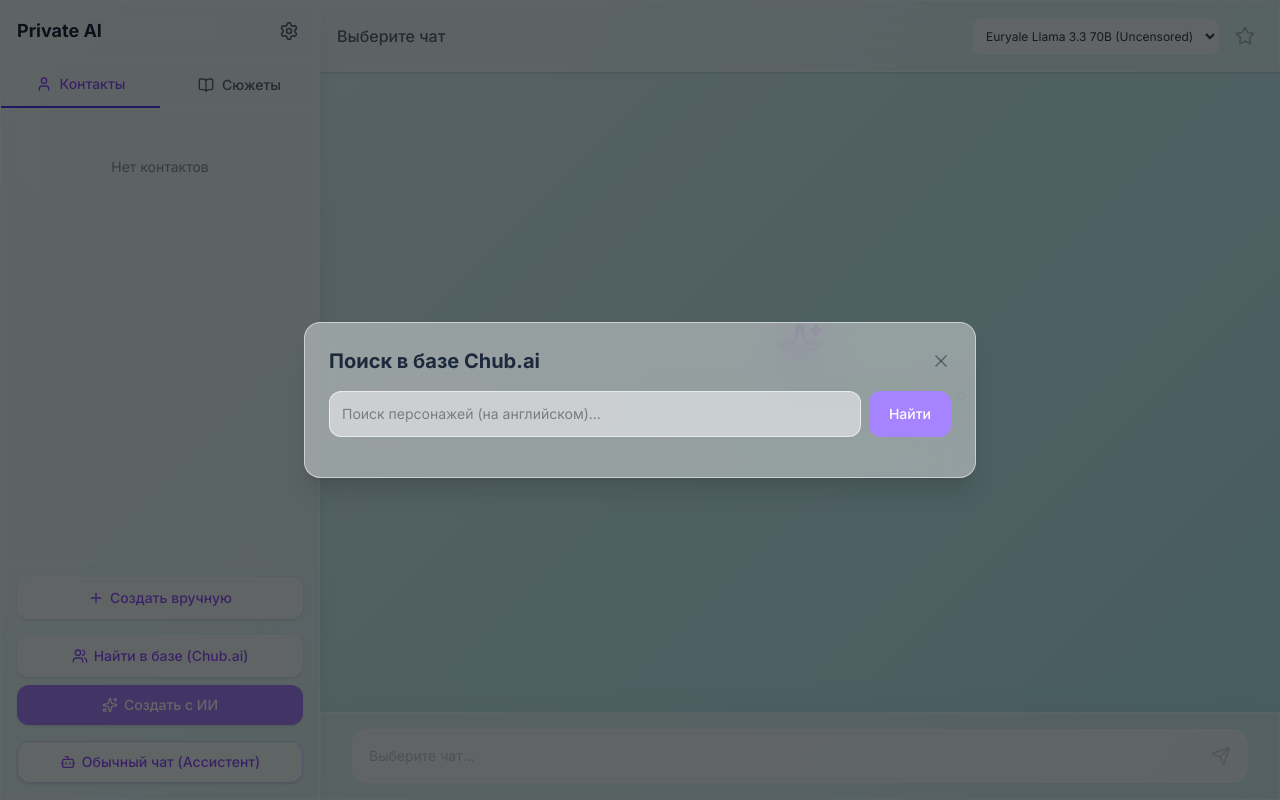
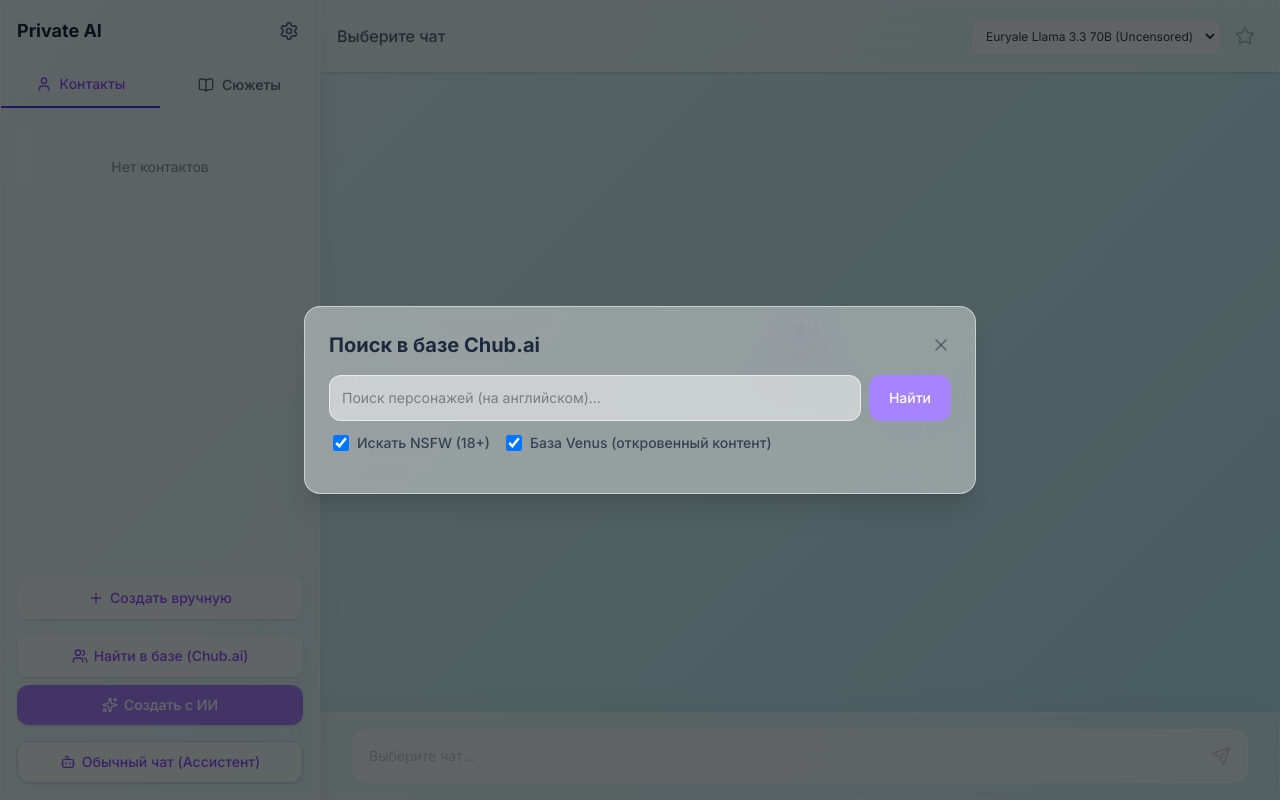
Before and after one commit to msumaneev/private-ai-companion, a React (Vite) app: page / in a window 1280 px wide. Both pictures are taken after a click on the button "Найти в базе (Chub.ai)". Built offline with nearby package versions, Linux system fonts and the light colour scheme.

Commit message:
feat: add UI checkboxes for NSFW and Venus filters in Chub search

```diff
--- a/src/App.jsx
+++ b/src/App.jsx
@@ -39,6 +39,8 @@ function App() {
   const [showContactModal, setShowContactModal] = useState(false);
   const [showChubModal, setShowChubModal] = useState(false);
   const [chubQuery, setChubQuery] = useState('');
+  const [chubIncludeNsfw, setChubIncludeNsfw] = useState(true);
+  const [chubIncludeVenus, setChubIncludeVenus] = useState(true);
   const [chubResults, setChubResults] = useState([]);
   const [isChubLoading, setIsChubLoading] = useState(false);
   const [showStoryModal, setShowStoryModal] = useState(false);
@@ -198,7 +200,10 @@ function App() {
     if (!chubQuery) return;
     setIsChubLoading(true);
     try {
-      const res = await fetch(`https://api.chub.ai/search?search=${encodeURIComponent(chubQuery)}&first=30&nsfw=true&venus=true`);
+      let searchUrl = `https://api.chub.ai/search?search=${encodeURIComponent(chubQuery)}&first=30`;
+      if (chubIncludeNsfw) searchUrl += '&nsfw=true';
+      if (chubIncludeVenus) searchUrl += '&venus=true';
+      const res = await fetch(searchUrl);
       const data = await res.json();
       const nodes = data.data?.nodes || data.nodes || [];
 
@@ -1401,7 +1406,8 @@ function App() {
               <button onClick={() => setShowChubModal(false)} className="text-slate-800/50 hover:text-slate-800"><X className="w-5 h-5"/></button>
             </div>
 
-            <form onSubmit={searchChub} className="flex gap-2 mb-4">
+            <form onSubmit={searchChub} className="flex flex-col gap-3 mb-4">
+              <div className="flex gap-2">
                 <input
                   type="text"
                   value={chubQuery}
@@ -1412,6 +1418,27 @@ function App() {
                 <button type="submit" disabled={isChubLoading} className="px-5 py-2.5 text-white bg-violet-400 hover:bg-violet-500 rounded-xl text-sm font-medium hover:bg-indigo-700 disabled:opacity-50 transition">
                   {isChubLoading ? 'Поиск...' : 'Найти'}
                 </button>
+              </div>
+              <div className="flex flex-wrap gap-4 px-1">
+                <label className="flex items-center gap-2 cursor-pointer text-sm font-medium text-slate-800/80 hover:text-slate-800 transition">
+                  <input
+                    type="checkbox"
+                    checked={chubIncludeNsfw}
+                    onChange={e => setChubIncludeNsfw(e.target.checked)}
+                    className="rounded border-white/50 text-violet-500 focus:ring-violet-400 bg-white/50 cursor-pointer w-4 h-4"
+                  />
+                  Искать NSFW (18+)
+                </label>
+                <label className="flex items-center gap-2 cursor-pointer text-sm font-medium text-slate-800/80 hover:text-slate-800 transition">
+                  <input
+                    type="checkbox"
+                    checked={chubIncludeVenus}
+                    onChange={e => setChubIncludeVenus(e.target.checked)}
+                    className="rounded border-white/50 text-violet-500 focus:ring-violet-400 bg-white/50 cursor-pointer w-4 h-4"
+                  />
+                  База Venus (откровенный контент)
+                </label>
+              </div>
             </form>
 
             <div className="flex-1 overflow-y-auto pr-2 grid grid-cols-1 sm:grid-cols-2 gap-3">
```
Lines whose indentation alone changed are shown as unchanged.
